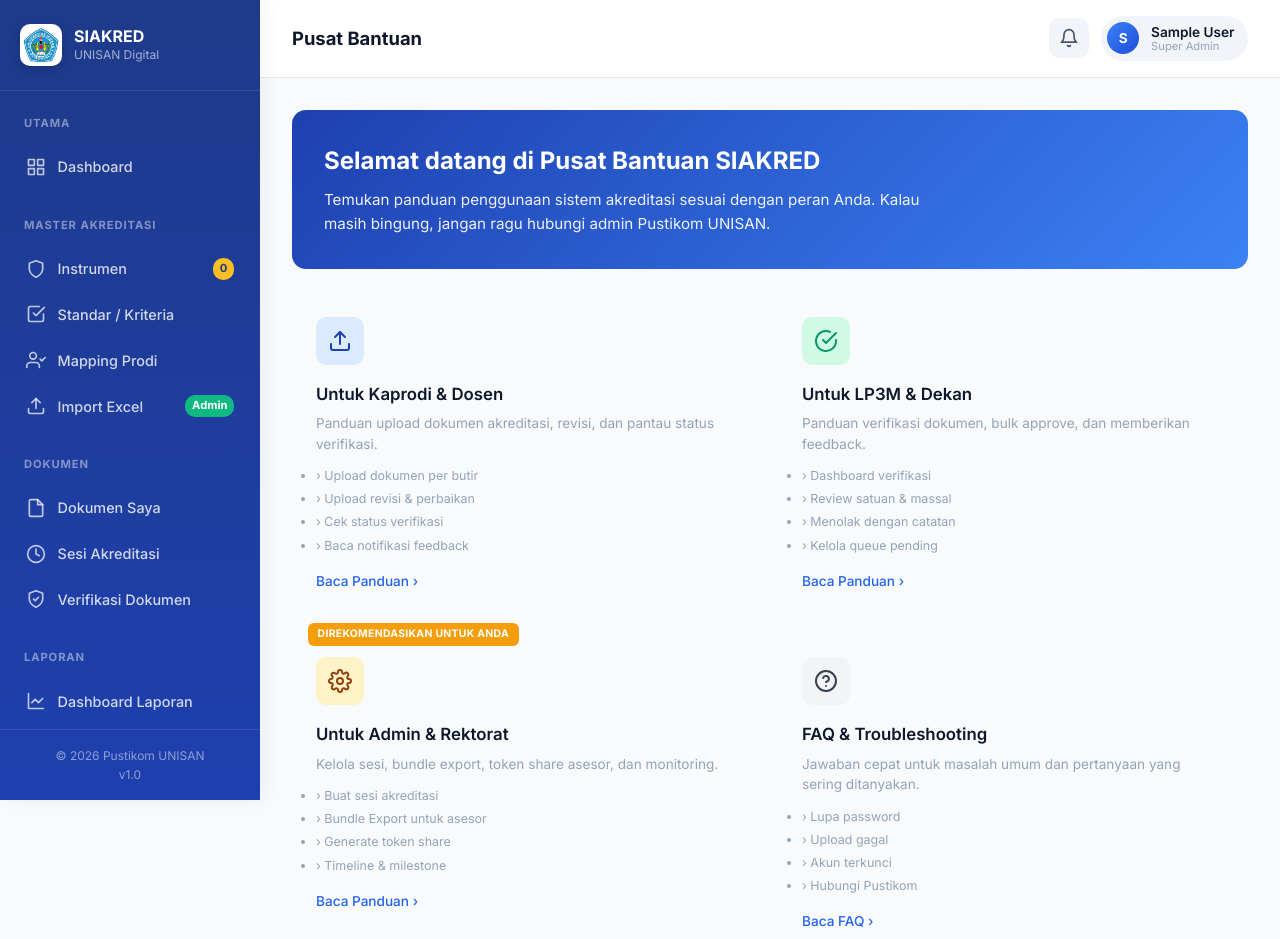
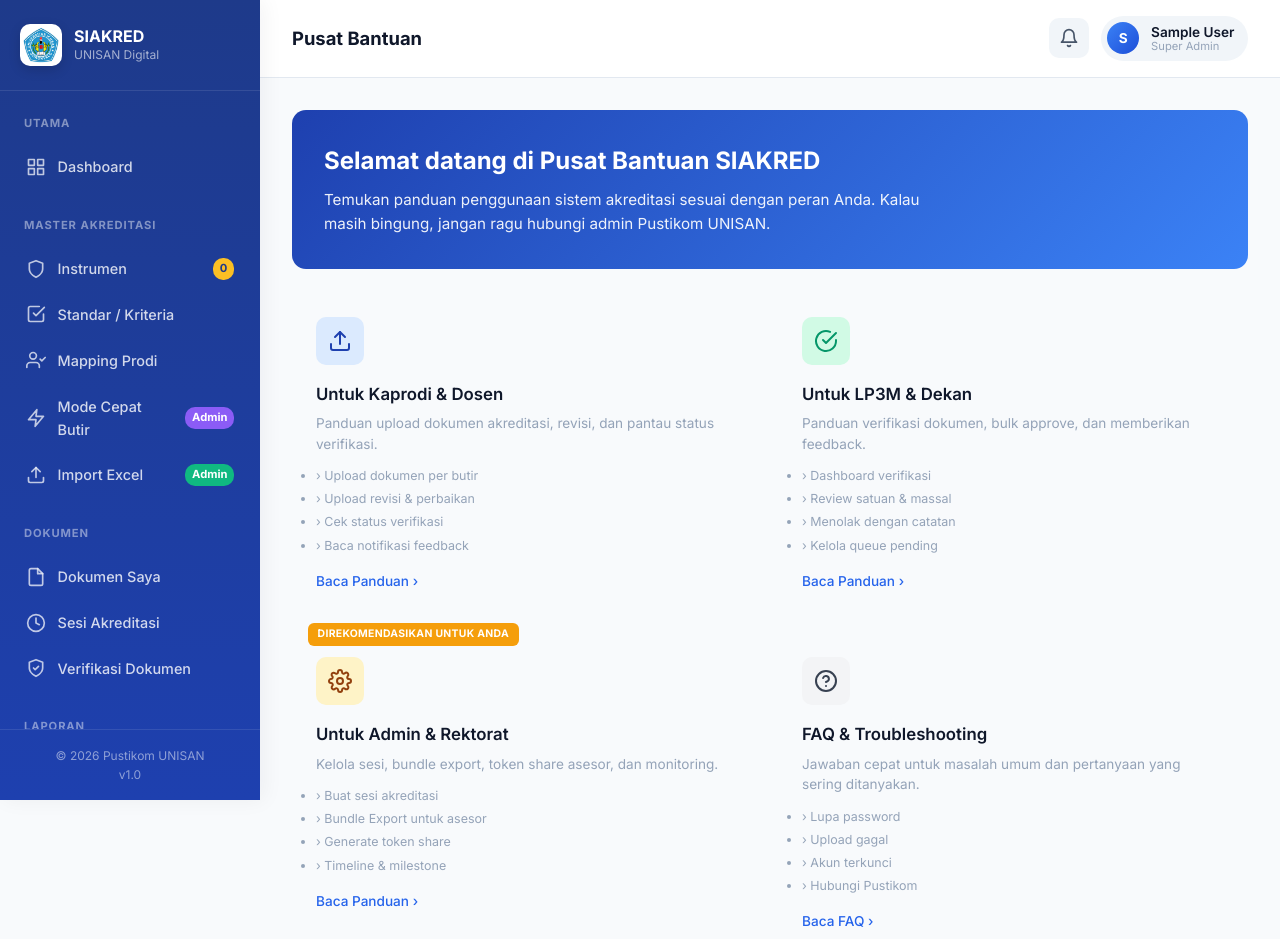
Before and after one commit to unisan-gtlo/akreditasi, a Django app: page /bantuan/ in a window 1280 px wide. Shown: the top 939 px of the page. Run offline with Django 5.2, Linux system fonts and the light colour scheme; the visitor is signed in with stand-in values (Sample User, id 1); data comes from the database, SQL or seed files in the repository; data that the repository does not hold is empty.

Commit message:
feat(sidebar): tambah menu Mode Cepat Butir di section Master Akreditasi

```diff
--- a/templates/components/sidebar.html
+++ b/templates/components/sidebar.html
@@ -56,6 +56,15 @@
                     </a>
                 </li>
                 {% if user.is_superuser %}
+                <li>
+                    <a href="{% url 'master_akreditasi:butir_quick_manage' %}" class="sidebar-menu-item {% if active_menu == 'butir_quick' %}active{% endif %}">
+                        <span class="sidebar-menu-icon">
+                            <svg width="20" height="20" viewBox="0 0 24 24" fill="none" stroke="currentColor" stroke-width="2" stroke-linecap="round" stroke-linejoin="round"><path d="M13 2L3 14h9l-1 8 10-12h-9l1-8z"/></svg>
+                        </span>
+                        Mode Cepat Butir
+                        <span class="sidebar-menu-badge" style="background:#8B5CF6; color:white;">Admin</span>
+                    </a>
+                </li>
                 <li>
                     <a href="{% url 'master_akreditasi:import_home' %}" class="sidebar-menu-item {% if active_menu == 'import' %}active{% endif %}">
                         <span class="sidebar-menu-icon">
```
